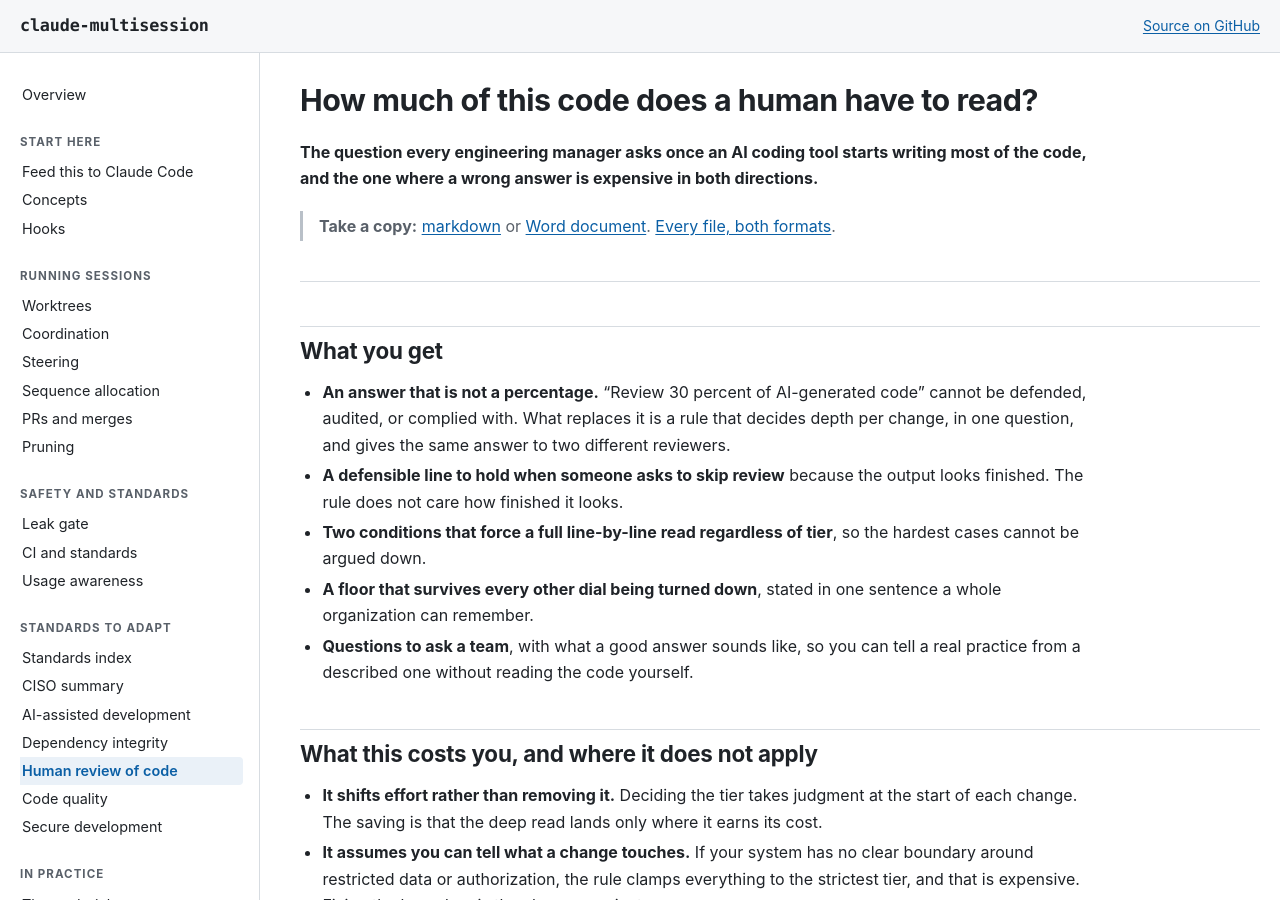
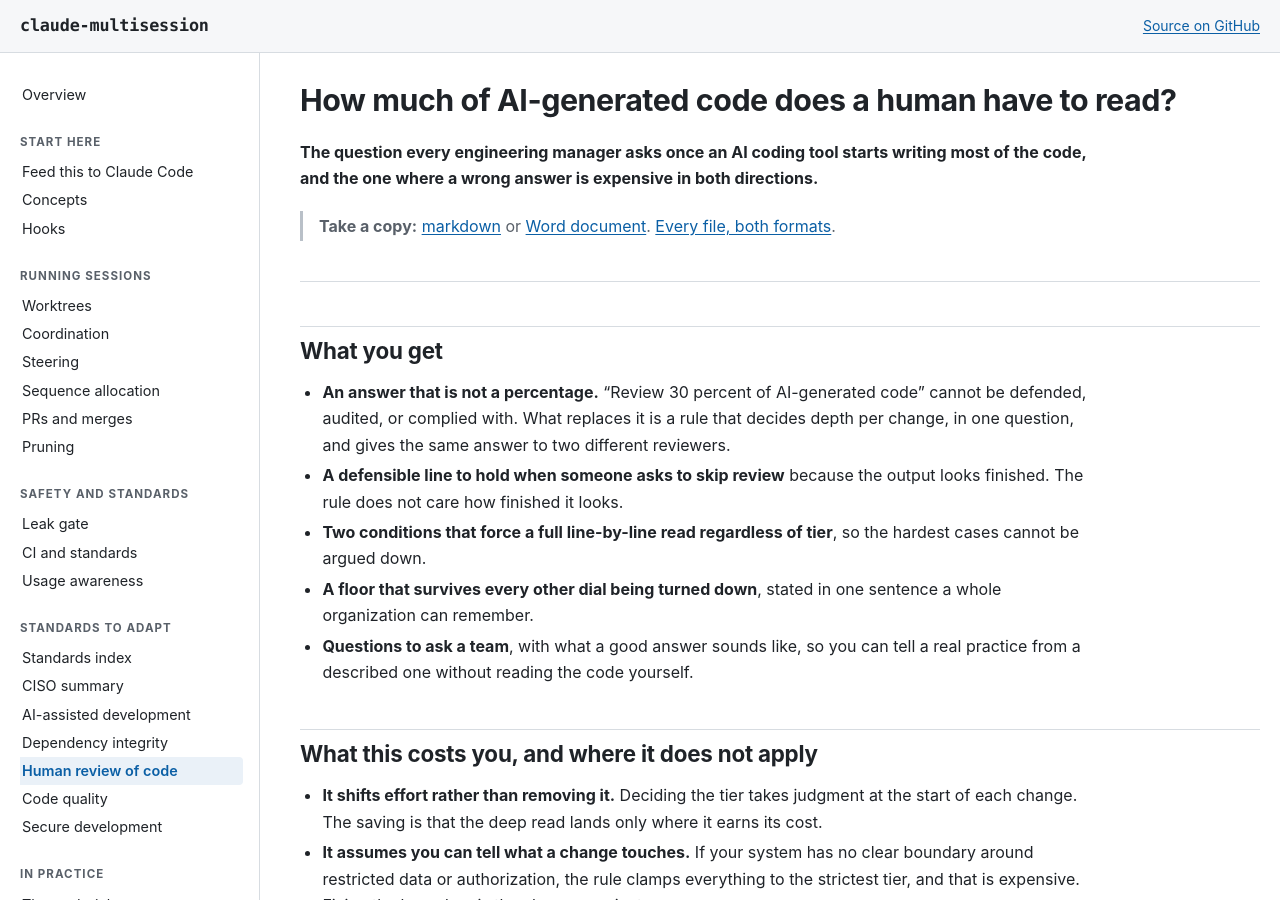
Before and after one commit to wshallwshall/claude-multisession, a Jekyll site: the page built from docs/standards/REVIEW-DEPTH.md, in a window 1280 px wide and 900 px high. Built offline with Jekyll 4.4.1, drawn with Linux system fonts in a browser that asks for light colours; our own code applies the rules of GitHub Pages for plain Markdown files.

Commit message:
docs(standards): name the code in the title -- AI-generated
"How much of this code does a human have to read?" only says what it means to
somebody already reading the page. In a nav list, a search result or a link it
says nothing, and this is a document people will arrive at from outside.

Now "How much of AI-generated code does a human have to read?"

The nav title moved with it -- it carries the H1 verbatim by convention, and the
Word-copy pin compares headings against the generated .docx, so a title changed
in one place and not the others fails the suite. REVIEW-DEPTH.docx regenerated.

Verified: check-ascii clean, 35 tests pass.

```diff
--- a/docs/_data/nav.yml
+++ b/docs/_data/nav.yml
@@ -84,7 +84,7 @@
       title: Dependency and artifact integrity
       path: /standards/DEPENDENCY-INTEGRITY.html
     - label: Human review of code
-      title: How much of this code does a human have to read?
+      title: How much of AI-generated code does a human have to read?
       path: /standards/REVIEW-DEPTH.html
     - label: Code quality
       title: Judging code quality, whoever or whatever wrote it
--- a/docs/standards/REVIEW-DEPTH.md
+++ b/docs/standards/REVIEW-DEPTH.md
@@ -1,4 +1,4 @@
-# How much of this code does a human have to read?
+# How much of AI-generated code does a human have to read?
 
 **The question every engineering manager asks once an AI coding tool starts writing most of the
 code, and the one where a wrong answer is expensive in both directions.**
```
Also changed, not shown: 1 other file.
